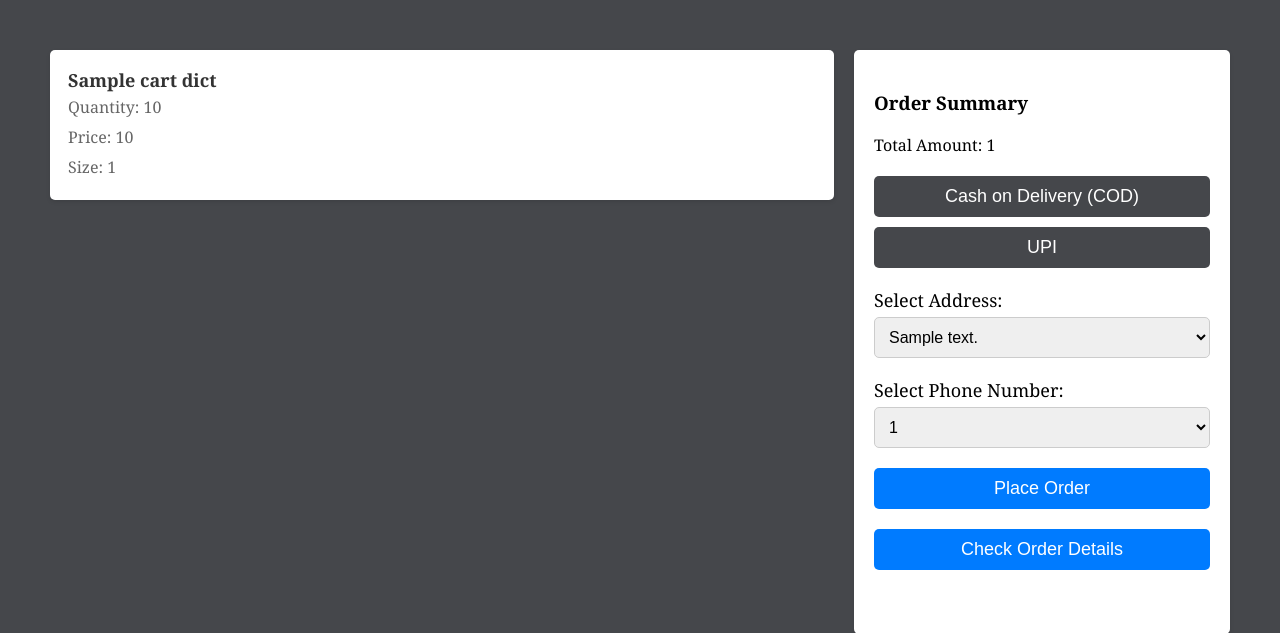
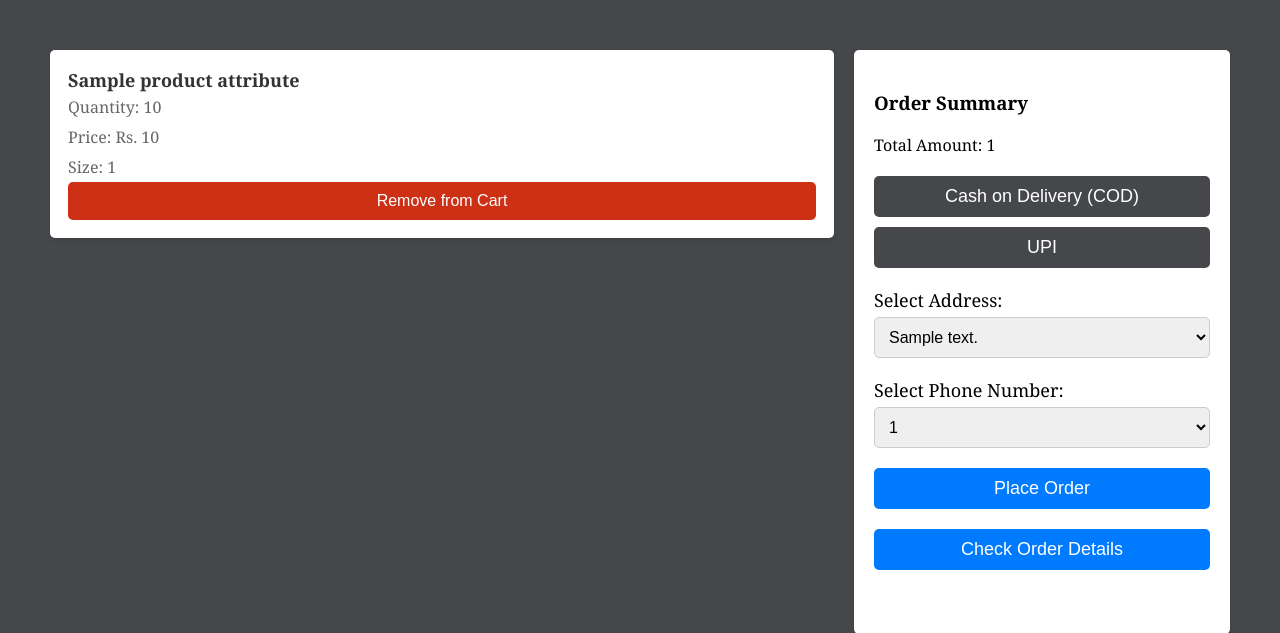
Before and after one commit to noeltiju/DBMS-Final-Project, a Flask app: template templates/cart_new.html in a window 1280 px wide. Shown: the part 116-749 px from the top of the page. Run offline with Flask 3, Linux system fonts and the light colour scheme; the template is opened without the code that fills it: most values are stand-ins (such as "Sample title", 1, 10 or a date in 2020); parts of the project's set-up code (start-up, migrations or seed data) failed here and were passed over.

Commit message:
Fixed some changes

```diff
--- a/app.py
+++ b/app.py
@@ -158,12 +158,12 @@ def cart_page():
     cursor.execute(f"select * from Cart_Items where Cart_ID = 'Cart_{user_id}';")
     rows = cursor.fetchall()
     total_price = 0
-    cart_dict = {}
+    cart_items = []
     if rows:
         for row in rows:
             quantity = row[2]
             product_id = row[1]
-            cursor.execute(f"select Product_Name, Price, Size, Product_ID from Product_Inventory where Product_ID = {product_id};")
+            cursor.execute(f"select Product_Name, Price, Size, Product_ID from Product_Inventory where Product_ID = {product_id} and Stock > {quantity};")
             product_details = cursor.fetchone()
             if product_details:
                 product_name = product_details[0]
@@ -172,20 +172,13 @@ def cart_page():
                 product_id = product_details[3]
                 total_price += price * quantity
 
-                cart_dict[product_name] = {'quantity': quantity, 'price': price, 'size': size, 'status' : 'Available', 'product_id': product_id}
-            else:
-                cursor.execute(f"select Product_Name, Price, Size from Product_Inventory where Product_ID = {product_id};")
-                product_details = cursor.fetchone()
-                product_name = product_details[0]
-                price = product_details[1]
-                size = product_details[2]
-                product_id = product_details[3]
-                cart_dict[product_name] = {'quantity': quantity, 'price': price, 'size': size, 'status' : 'Not Available', 'product_id': product_id}
+                cart_items.append({'name': product_name, 'quantity': quantity, 'price': price, 'size': size, 'status' : 'Available', 'product_id': product_id})
+
         cursor.execute(f'select Address, Pincode from Addresses where Customer_ID = {user_id};')
         addresses = [row[0] + " " + str(row[1]) for row in cursor.fetchall()]
         cursor.execute(f'select Phone_Number from Phone_Numbers where Customer_ID = {user_id};')
         phone_numbers = [row[0] for row in cursor.fetchall()]
-        return render_template('cart_new.html', cart_dict=cart_dict, total_price=total_price, addresses=addresses, phone_numbers=phone_numbers)
+        return render_template('cart_new.html', cart_items=cart_items, total_price=total_price, addresses=addresses, phone_numbers=phone_numbers)
     else:
         return render_template('cart_empty.html')
 
@@ -270,7 +263,7 @@ def orderconfirmation():
     print(user_details)
     global product_details
     if request.method == 'GET':
-        return render_template('order_confirmation.html', user_details=user_details, product_details= product_details)
+        return render_template('order_confirmation.html', user_details=user_details, product_attributes= product_details)
 
 @app.route('/upi', methods=['GET', 'POST'])
 def upi_payment():
--- a/templates/cart_empty.html
+++ b/templates/cart_empty.html
@@ -210,7 +210,7 @@
             </div>
             <div class="payment-methods">
                 <button>Cash on Delivery (COD)</button>
-                <button onclick="location.href='/upi'">UPI</button>
+                <button>UPI</button>
                 <button>Credit/Debit Card</button>
             </div>
             <button class="place-order-button" onclick="location.href='/placeorder'">Place Order</button>
--- a/templates/cart_new.html
+++ b/templates/cart_new.html
@@ -190,17 +190,16 @@
     </div>
     <div class="container">
         <div class="cart-items">
-            {% for product_name, attributes in cart_dict.items() %}
+            {% for product_attributes in cart_items %}
             <div class="item">
-                <h3>{{ product_name }}</h3>
-                <p>Quantity: {{ attributes['quantity'] }}</p>
-                <p>Price: {{ attributes['price'] }}</p>
-                <p>Size: {{ attributes['size'] }}</p>
+                <h3>{{ product_attributes['name'] }}</h3>
+                <p>Quantity: {{ product_attributes['quantity'] }}</p>
+                <p>Price: Rs. {{ product_attributes['price'] }}</p>
+                <p>Size: {{ product_attributes['size'] }}</p>
 
-                {% if attributes['status'] == 'Available' %}
-                <button class="remove-from-cart" onclick="removeFromCart('{{ attributes.product_id }}')">Remove from
+                <button class="remove-from-cart" onclick="removeFromCart('{{ product_attributes.product_id }}')">Remove from
                     Cart</button>
-                {% endif %}
+
             </div>
             {% endfor %}
         </div>
--- a/templates/product_page.html
+++ b/templates/product_page.html
@@ -132,7 +132,7 @@
         <div class="item">
             <img src="{{ attributes.image }}" alt="{{ product_name }}">
             <h3>{{ product_name }}</h3>
-            <p>${{ attributes.price }}</p>
+            <p>Rs. {{ attributes.price }}</p>
             <form action="/product_details" method="POST">
                 <input type="hidden" name="product_name" value="{{ product_name }}">
                 <button class="go-to-page" type="submit">Buy Now</button>
--- a/testing.py
+++ b/testing.py
@@ -15,7 +15,7 @@ cursor.execute('show databases;')
 cursor.execute('use hike;')
 user_id = 1
 product_id = 1
-cursor.execute("select * from Orders;")
+cursor.execute("select * from Cart_Items;")
 
 for i in  cursor:
     print(i)
```
Also changed, not shown: templates/order_confirmation.html (+5 -5 lines).
